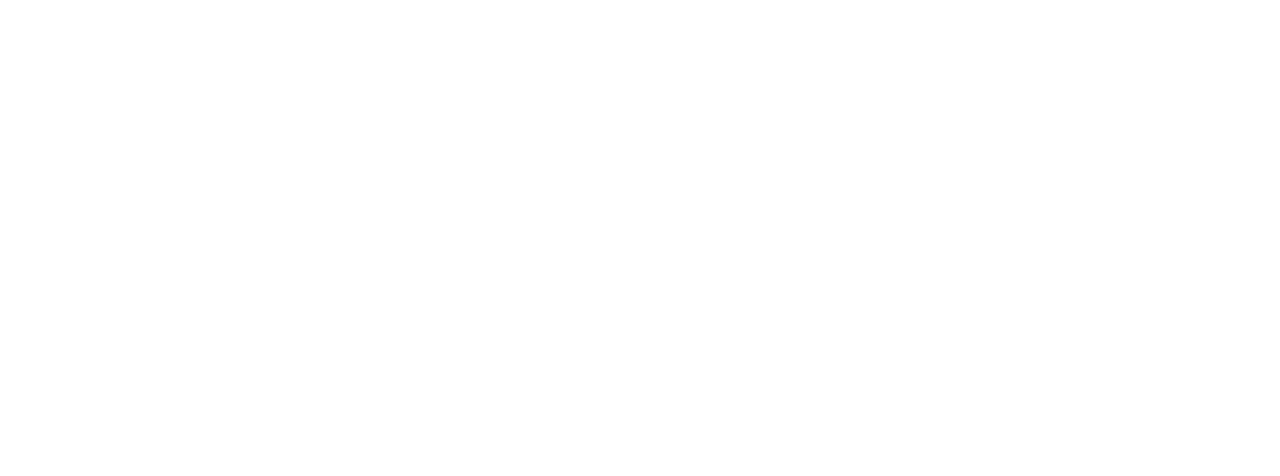
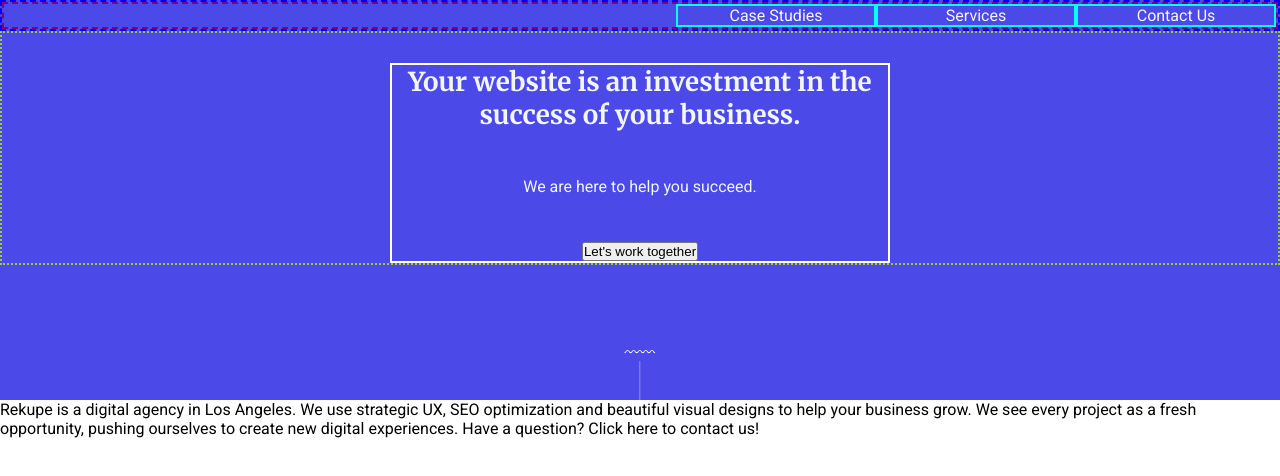
Before and after one commit to Dennis-83/html-css-concept-opdracht, a plain HTML site: page index.html in a window 1280 px wide. Drawn offline with Linux system fonts and the light colour scheme.

Commit message:
Added navbar, header and squigly line img

```diff
--- a/index.html
+++ b/index.html
@@ -3,9 +3,43 @@
 <head>
     <meta charset="UTF-8">
     <link rel="stylesheet" href="styles.css">
-    <title>Title</title>
+    <title>Rekupe</title>
 </head>
 <body>
+<header>
+    <nav>
+        <ul>
+            <li>Case Studies</li>
+            <li>Services</li>
+            <li>Contact Us</li>
+        </ul>
+    </nav>
+    <div class="header-wrapper">
+        <div class="header-content">
+            <h1>Your website is an investment in the success of your business.</h1>
+            <p>We are here to help you succeed.</p>
+
+            <button type="button">Let's work together</button>
+        </div>
+    </div>
+
+    <img src="./assets/squiggle_line_stripe.svg" alt="Squiggly line stripe">
+
+</header>
+<main>
+    <section>
+        <div>
+            Rekupe is a digital agency in Los Angeles. We use strategic UX, SEO optimization and beautiful visual
+            designs to
+            help your business grow. We see every project as a fresh opportunity, pushing ourselves to create new
+            digital
+            experiences. Have a question? Click here to contact us!
+        </div>
+    </section>
+</main>
+<footer>
+
+</footer>
 
 </body>
 </html>
--- a/styles.css
+++ b/styles.css
@@ -41,11 +41,41 @@
     --antiflash-white: #f3f6f9;
     --gray: #7a7a7a;
 }
+
 /* ------------------------------- 2. Typography ----------------------------------- */
+body {
+    font-family: "Roboto", sans-serif;
+    font-weight: 400;
+    font-style: normal;
+}
+
+h1, h2, h3, h4, h5, h6 {
+    font-family: "Merriweather", serif;
+    font-weight: 700;
+    font-style: normal;
+    text-align: center;
+}
+
+header {
+    background-color: var(--majorelle-blue);
+    color: var(--antiflash-white);
+}
+
+h1 {
+    font-size: 26px;
+}
+
 
 /* ------------------------------- 3. Layout --------------------------------------- */
 
 /* --------------- 3.1 Reusables ----------------------- */
+
+.outer-container {
+    display: flex;
+    flex-direction: row;
+    border: 2px solid red;
+}
+
 
 /* --------------- 3.2 Other --------------------------- */
 
@@ -53,6 +83,71 @@
 
 /* --------------- 4.1 Header ------------------------- */
 
+header {
+    position: relative;
+    display: flex;
+    flex-direction: column;
+    height: 400px;
+}
+
+nav {
+    flex-direction: row;
+    border: 2px dashed blue;
+ }
+
+ul {
+    display: flex;
+    list-style: none;
+    border: 2px dashed purple;
+    justify-content: flex-end;
+}
+
+li {
+    display: flex;
+    justify-content: center;
+    flex-basis: 200px;
+    border: 2px solid cyan;
+}
+
+.header-wrapper {
+    display: flex;
+    justify-content: center;
+    padding: 30px 0 0 0;
+    border: 2px dotted yellowgreen;
+
+}
+
+.header-content {
+    display: flex;
+    flex-direction: column;
+    flex-basis: 500px;
+    align-items: center;
+    height: 200px;
+    border: 2px solid white;
+    justify-content: space-between;
+}
+
+/*header span {*/
+/*    display: flex;*/
+/*    !*flex-grow: 1;*!*/
+/*    !*width: 100%;*!*/
+/*    !*height: 100%;*!*/
+/*    justify-content: center;*/
+/*    border: 2px dashed lightblue;*/
+/*    */
+
+/*}*/
+
+img {
+    position: absolute;
+    bottom: 0;
+    left: calc((100vw/2) - 25px);
+    width: 50px;
+    height: 50px;
+    /*border: 2px solid orange;*/
+}
+
+
 /* --------------- 4.2 Introduction ------------------- */
 
 /* ------------------------------- 5. Media Queries -------------------------------- */
```
